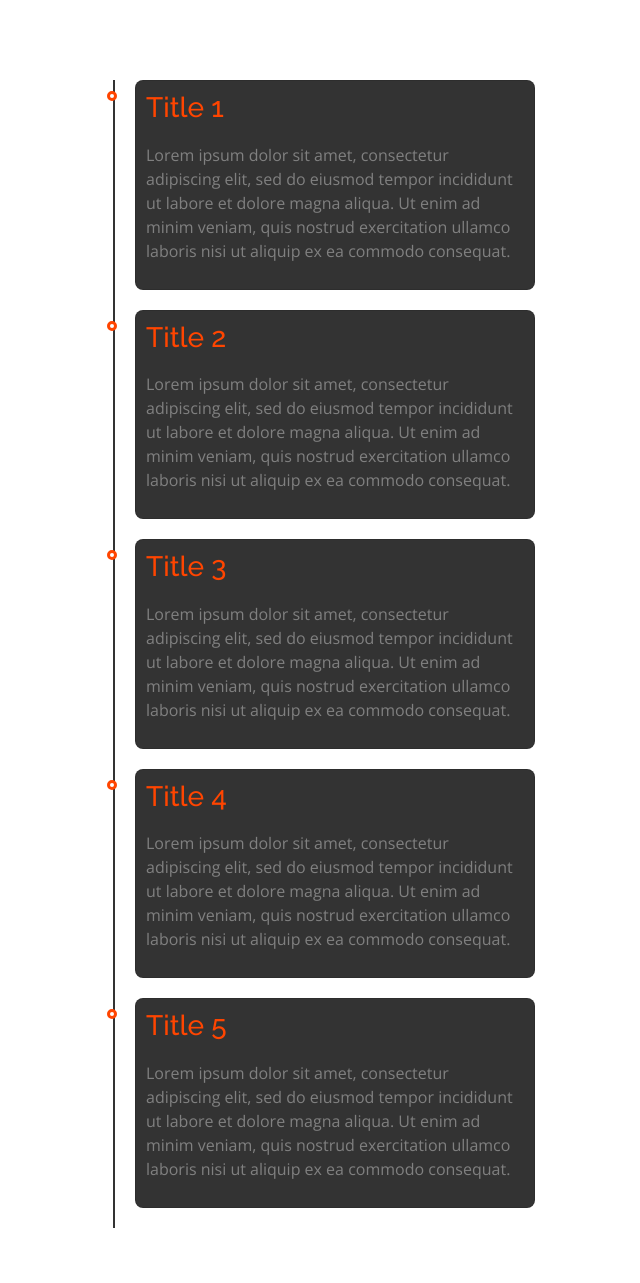
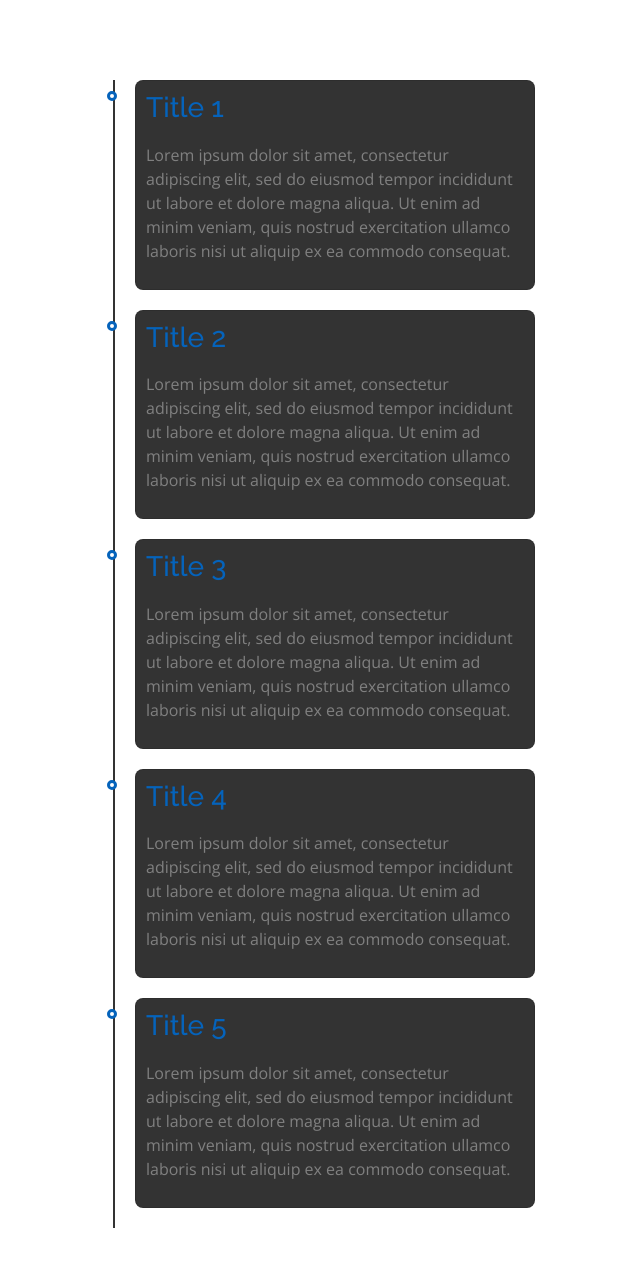
Before and after one commit to z3d6380/flask-portfolio-site, a Flask app: template app/templates/timeline.html in a window 1280 px wide. Shown: the top 1283 px of the page, without its empty margins (366-1006 px from the left). Run offline with Flask 2, Linux system fonts and the light colour scheme; the template is opened without the code that fills it, so the values that code supplies are empty; parts of the project's set-up code (start-up, migrations or seed data) failed here and were passed over; some libraries are stand-ins or nearby versions.

Commit message:
Added timeline CSS and placeholder

```diff
--- a/app/static/styles/style.css
+++ b/app/static/styles/style.css
@@ -1027,7 +1027,7 @@ section {
 
 /* Title of the card */
 .title {
-  color: orangered;
+  color: #0563bb;
   position: relative;
 }
 
@@ -1040,7 +1040,7 @@ section {
   background: white;
   border-radius: 999px;
   left: -39px;
-  border: 3px solid orangered;
+  border: 3px solid #0563bb;
 }
 
 /*--------------------------------------------------------------
```
